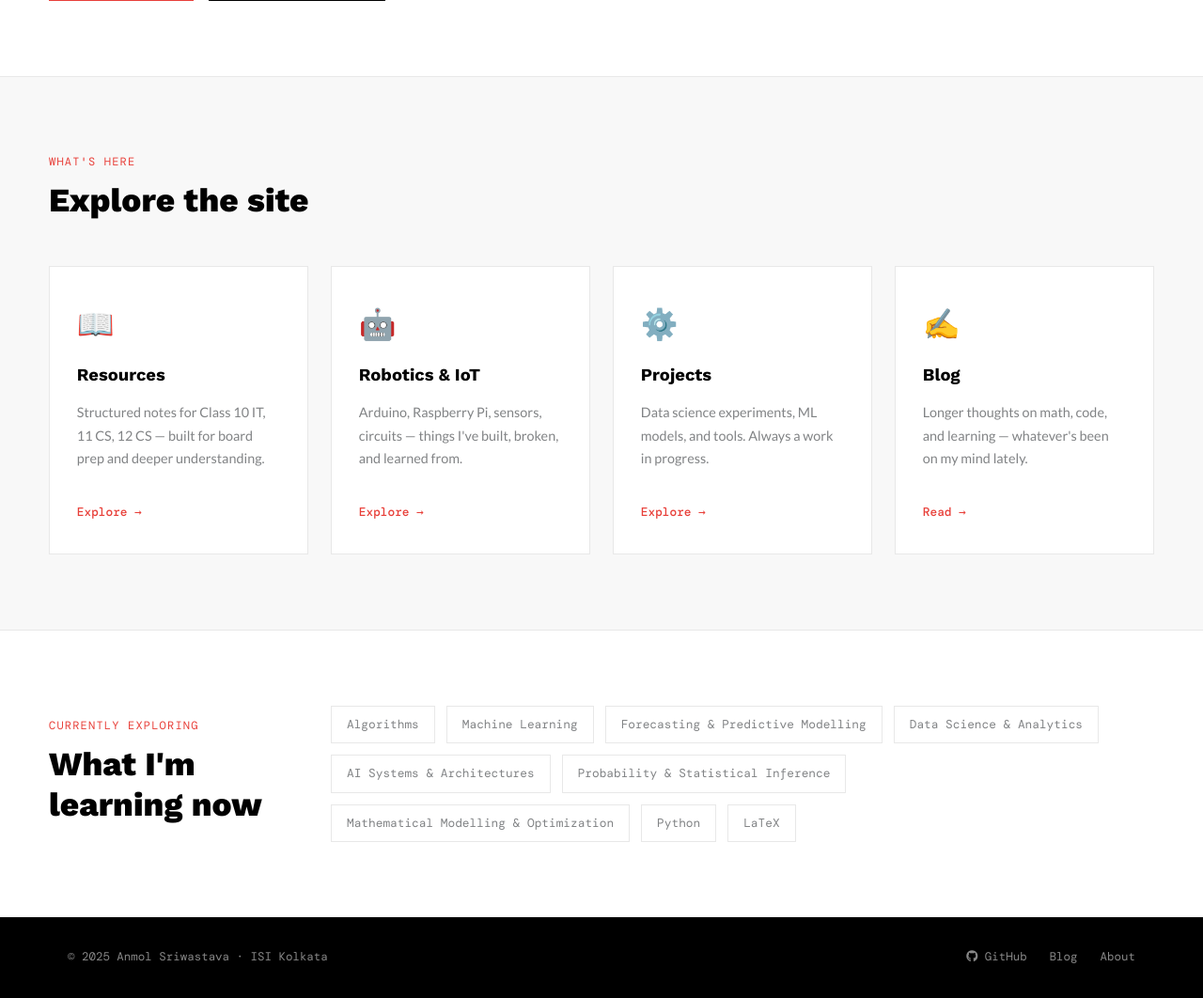
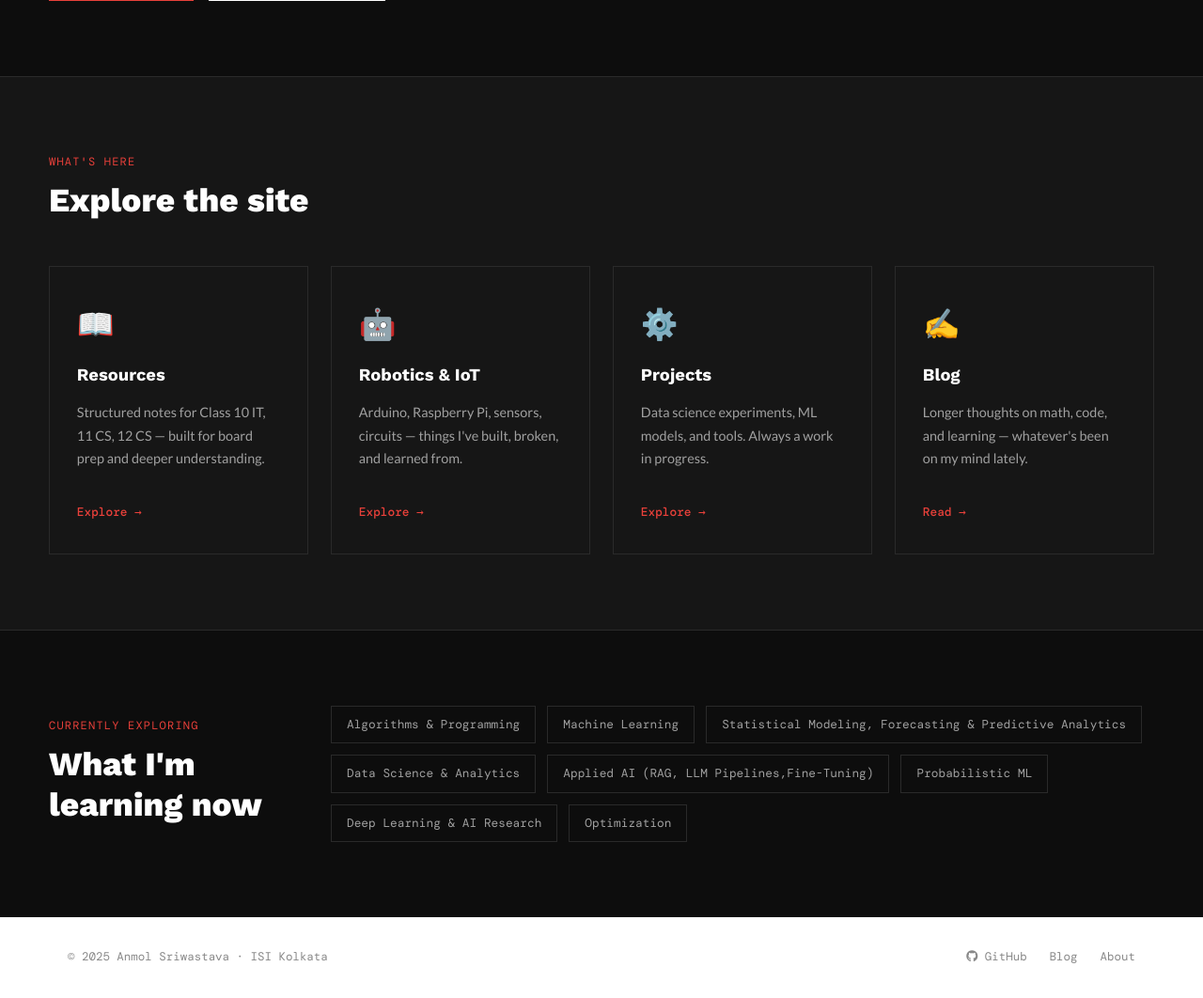
Before and after one commit to anmolsriwastava/anmolsrw, a Flask app: page / in a window 1280 px wide. Shown: the part 583-1645 px from the top of the page at 94% size. Run offline with Flask 3, Linux system fonts and the light colour scheme.

Commit message:
dark theme update

```diff
--- a/static/style.css
+++ b/static/style.css
@@ -2,11 +2,11 @@
 :root {
   --accent:     #e8403a;
   --accent-dark:#c0322c;
-  --text:       #818385;
-  --heading:    #000000;
-  --bg:         #ffffff;
-  --bg-light:   #f8f8f8;
-  --border:     #e8e8e8;
+  --text:       #a0a0a0;
+  --heading:    #ffffff;
+  --bg:         #0d0d0d;
+  --bg-light:   #161616;
+  --border:     #2a2a2a;
   --font-head:  'Work Sans', sans-serif;
   --font-body:  'Lato', sans-serif;
   --font-mono:  'DM Mono', monospace;
@@ -41,7 +41,7 @@ h1, h2, h3, h4, h5, h6 {
   position: fixed;
   top: 0; left: 0; right: 0;
   z-index: 1000;
-  background: #fff;
+  background: #0d0d0d ;
   border-bottom: 1px solid transparent;
   transition: border-color 0.3s, box-shadow 0.3s;
 }
@@ -200,19 +200,19 @@ main {
 .btn-outline-main {
   display: inline-block;
   background: transparent;
-  color: var(--heading);
+  color: #ffffff ;
   padding: 14px 36px;
   font-family: var(--font-head);
   font-size: 0.85rem;
   font-weight: 700;
   text-transform: uppercase;
   letter-spacing: 0.06em;
-  border: 2px solid var(--heading);
+  border: 2px solid #ffffff ;
   transition: background 0.2s, color 0.2s, border-color 0.2s;
 }
 .btn-outline-main:hover {
-  background: var(--heading);
-  color: #fff;
+  background: #ffffff ;
+  color: #0d0d0d ;
 }
 
 /* ── Section Shared ────────────────────────── */
@@ -246,7 +246,7 @@ main {
   flex-direction: column;
   gap: 0.6rem;
   padding: 2rem 1.8rem;
-  background: #fff;
+  background:  #161616 ;
   border: 1px solid var(--border);
   height: 100%;
   transition: border-color 0.2s, box-shadow 0.2s, transform 0.2s;
@@ -344,7 +344,7 @@ main {
   gap: 0.5rem;
   padding: 2rem;
   border: 1px solid var(--border);
-  background: #fff;
+  background:  #161616 ;
   transition: border-color 0.2s, box-shadow 0.2s, transform 0.2s;
 }
 .Resources-card:hover {
--- a/templates/home.html
+++ b/templates/home.html
@@ -90,15 +90,17 @@
       </div>
       <div class="col-lg-9">
         <div class="explore-tags">
-          <span>Algorithms</span>
+          <span>Algorithms & Programming </span>
           <span>Machine Learning</span>
-          <span>Forecasting & Predictive Modelling</span>
+          <span>Statistical Modeling, Forecasting & Predictive Analytics</span>
           <span>Data Science & Analytics</span>
-          <span>AI Systems & Architectures</span>
-          <span>Probability & Statistical Inference</span>
-          <span>Mathematical Modelling & Optimization</span>
-          <span>Python</span>
-          <span>LaTeX</span>
+          <span>Applied AI (RAG, LLM Pipelines,Fine-Tuning)</span>
+          <span>Probabilistic ML </span>
+          <span>Deep Learning & AI Research</span>
+
+          <span>Optimization</span>
+
+
         </div>
       </div>
     </div>
```
Also changed, not shown: 1 other file.
